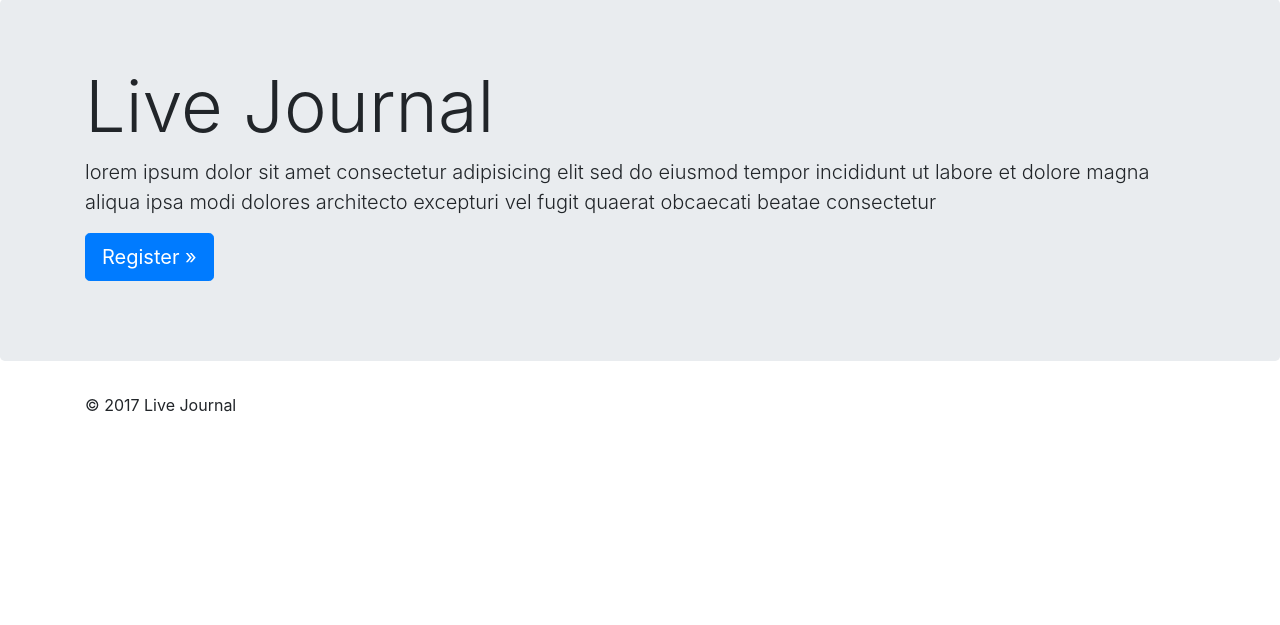
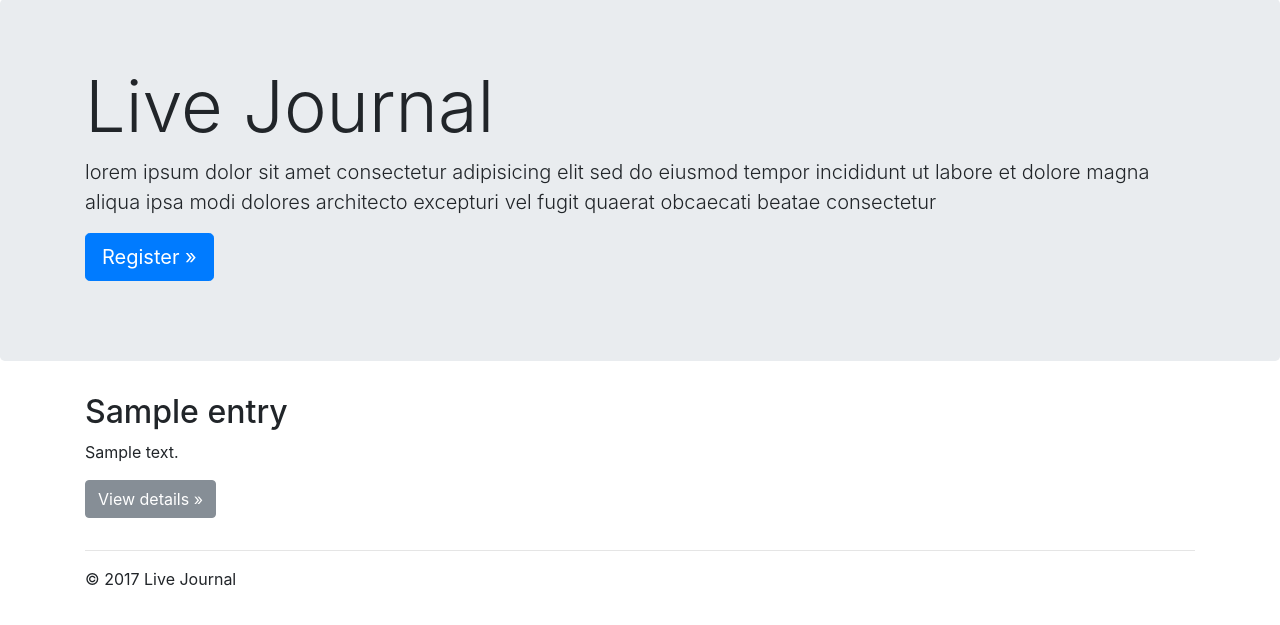
Before and after one commit to roman985475612/learning-log, a Django app: page / in a window 1280 px wide. Shown: the part 57-682 px from the top of the page. Run offline with Django 3.2, Linux system fonts and the light colour scheme; tables that the repository leaves empty hold one stand-in row (values such as "Sample post"); some libraries are stand-ins or nearby versions.

Commit message:
Task # 58 - Changed Home page

```diff
--- a/learning_logs/templates/learning_logs/index.html
+++ b/learning_logs/templates/learning_logs/index.html
@@ -1,11 +1,33 @@
 {% extends 'base.html' %}
 
 {% block content %}
-  <main class="jumbotron">
+<main>
+    <div class="jumbotron">
+        <div class="container">
+            <h1 class="display-3">Live Journal</h1>
+            <p class="lead">{% lorem 30 w %}</p>
+            <p>
+                <a class="btn btn-primary btn-lg" href="{% url 'users:register' %}">
+                    Register &raquo;
+                </a>
+            </p>
+        </div>
+    </div>
     <div class="container">
-      <h1 class="display-3">Live Journal</h1>
-      <p class="lead">{% lorem 30 w %}</p>
-      <p><a class="btn btn-primary btn-lg" href="{% url 'users:register' %}">Register &raquo;</a></p>
-    </div>
-  </main>
+        <div class="row">
+        {% for entry in entries %}
+            <div class="col-md-4">
+                <h2>{{ entry.title }}</h2>
+                <p>{{ entry.text|truncatewords:50 }}</p>
+                <p>
+                    <a class="btn btn-secondary" href="{% url 'learning_logs:entry' entry.slug %}">
+                        View details &raquo;
+                    </a>
+                </p>
+            </div>
+        {% endfor %}
+        </div><!-- /.row -->
+        <hr>
+    </div><!-- /.container -->
+</main>
 {% endblock %}
--- a/learning_logs/views.py
+++ b/learning_logs/views.py
@@ -25,7 +25,9 @@ class MyUserPassesTestMixin(UserPassesTestMixin):
         return self.request.user == owner
 
 
-class IndexView(TemplateView):
+class IndexView(ListView):
+    queryset = Entry.objects.all()[:3]
+    context_object_name = 'entries'
     template_name = 'learning_logs/index.html'
 
     def get_context_data(self, **kwargs):
```
